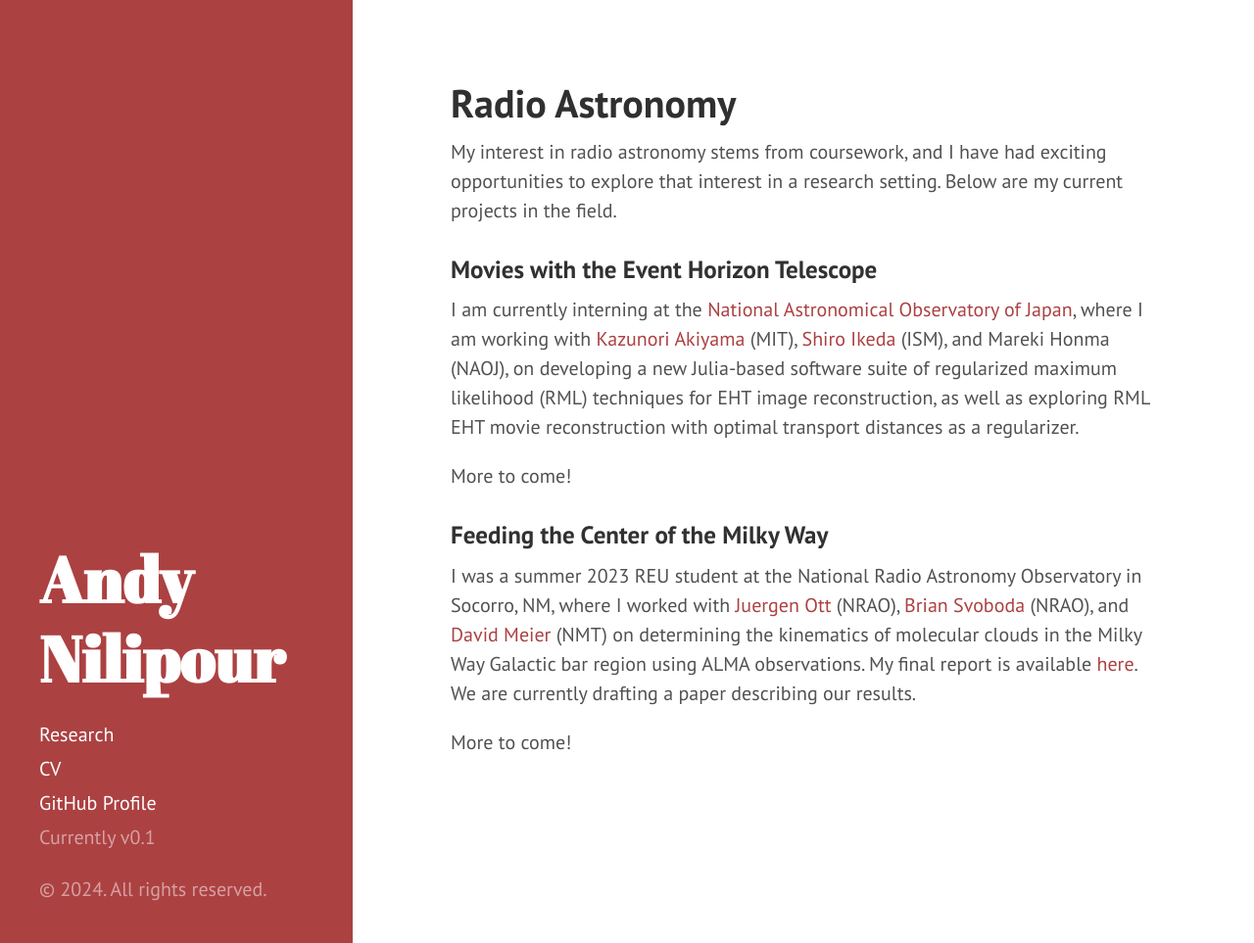
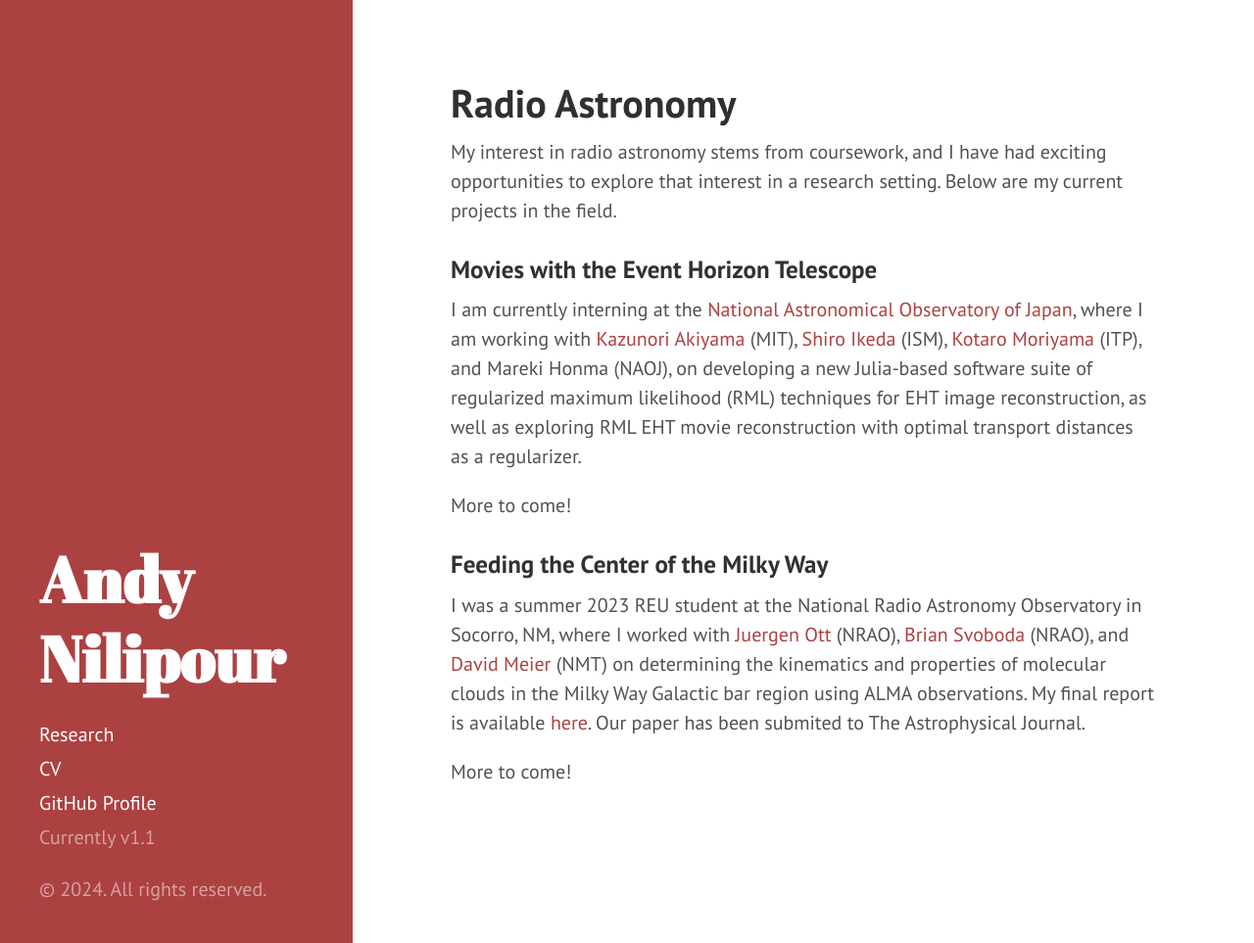
Before and after one commit to anilipour/anilipour.github.io, a Jekyll site: the page built from radio_astronomy.md, in a window 1280 px wide and 963 px high. Shown: the whole window at 98% size. Built offline with Jekyll 4.4.1, drawn with Linux system fonts in a browser that asks for light colours.

Commit message:
Minor updates

```diff
--- a/_config.yml
+++ b/_config.yml
@@ -19,7 +19,7 @@ author:
 paginate:         5
 
 # Custom vars
-version:          0.1
+version:          1.1
 
 github:
   repo:           https://github.com/anilipour/
--- a/radio_astronomy.md
+++ b/radio_astronomy.md
@@ -8,12 +8,12 @@ My interest in radio astronomy stems from coursework, and I have had exciting op
 
 ### Movies with the Event Horizon Telescope
 
-I am currently interning at the [National Astronomical Observatory of Japan](https://www.nao.ac.jp/en/), where I am working with [Kazunori Akiyama](https://kazuakiyama.github.io/) (MIT), [Shiro Ikeda](https://www.ikeda.cc/en/) (ISM), and Mareki Honma (NAOJ), on developing a new Julia-based software suite of regularized maximum likelihood (RML) techniques for EHT image reconstruction, as well as exploring RML EHT movie reconstruction with optimal transport distances as a regularizer.
+I am currently interning at the [National Astronomical Observatory of Japan](https://www.nao.ac.jp/en/), where I am working with [Kazunori Akiyama](https://kazuakiyama.github.io/) (MIT), [Shiro Ikeda](https://www.ikeda.cc/en/) (ISM), [Kotaro Moriyama](https://itp.uni-frankfurt.de/~moriyama/main/index.html) (ITP), and Mareki Honma (NAOJ), on developing a new Julia-based software suite of regularized maximum likelihood (RML) techniques for EHT image reconstruction, as well as exploring RML EHT movie reconstruction with optimal transport distances as a regularizer.
 
 More to come!
 
 ### Feeding the Center of the Milky Way
 
-I was a summer 2023 REU student at the National Radio Astronomy Observatory in Socorro, NM, where I worked with [Juergen Ott](https://www.aoc.nrao.edu/~jott/Welcome.html) (NRAO), [Brian Svoboda](https://autocorr.github.io/index.html) (NRAO), and [David Meier](http://kestrel.nmt.edu/~dmeier/) (NMT) on determining the kinematics of molecular clouds in the Milky Way Galactic bar region using ALMA observations. My final report is available [here](https://www.nrao.edu/students/2023/Reports/NilipourAndy.pdf). We are currently drafting a paper describing our results.
+I was a summer 2023 REU student at the National Radio Astronomy Observatory in Socorro, NM, where I worked with [Juergen Ott](https://www.aoc.nrao.edu/~jott/Welcome.html) (NRAO), [Brian Svoboda](https://autocorr.github.io/index.html) (NRAO), and [David Meier](http://kestrel.nmt.edu/~dmeier/) (NMT) on determining the kinematics and properties of molecular clouds in the Milky Way Galactic bar region using ALMA observations. My final report is available [here](https://www.nrao.edu/students/2023/Reports/NilipourAndy.pdf). Our paper has been submited to The Astrophysical Journal.
 
 More to come!
```
Also changed, not shown: index.md (+1 -1 lines), ptp.md (+2 -0 lines).
